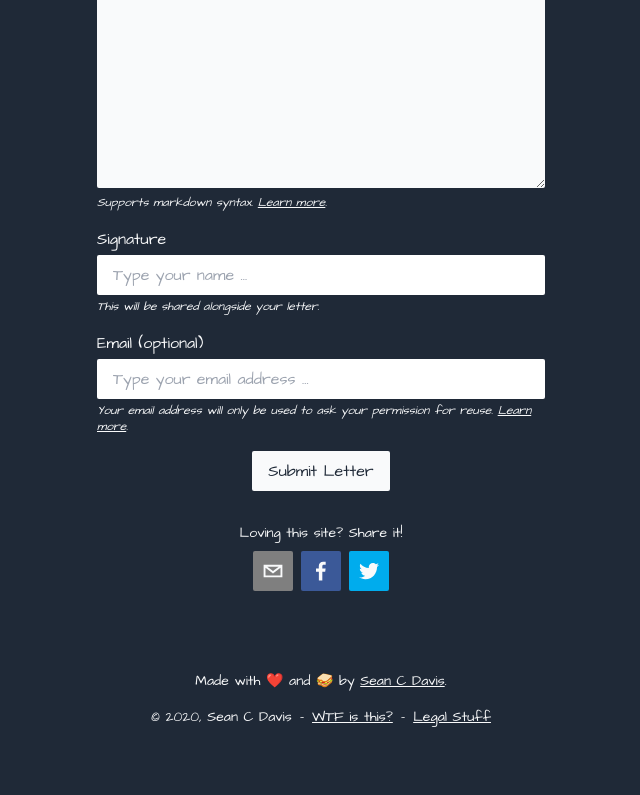
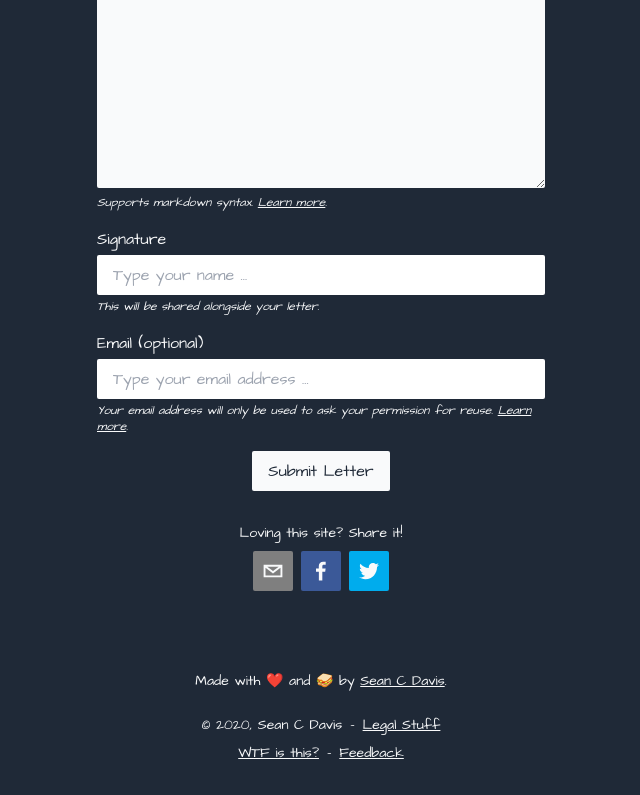
Before and after one commit to seancdavis/dear-2020, a Next.js app: page / in a window 1280 px wide. Shown: the part 389-1184 px from the top of the page, without its empty margins (319-959 px from the left). Built offline with nearby package versions, Linux system fonts and the light colour scheme; no server answers.

Commit message:
[Fixes #3, fixes #6] Add process for flagging letters and collecting feedback

```diff
--- a/components/layout.js
+++ b/components/layout.js
@@ -67,25 +67,32 @@ const Layout = ({ children, description, image, title }) => {
 
       <div className="py-8 px-4">
         <div className="max-w-md mx-auto text-center text-sm">
-          <p className="mb-4">
+          <p className="mb-6">
             Made with ❤️ and 🥪 by{" "}
             <a href="https://www.seancdavis.com/" target="_blank" className="underline">
               Sean C Davis
             </a>
             .
           </p>
-          <div className="sm:flex justify-center mt-10 sm:mt-0">
-            <p className="mx-2 mb-3">&copy; 2020, Sean C Davis</p>
-            <p className="hidden sm:block">-</p>
-            <p className="mx-2 mb-3">
+          <div className="sm:flex justify-center mt-10 sm:mt-0 mb-2">
+            <p className="mx-2 mb-2 sm:mb-0">&copy; 2020, Sean C Davis</p>
+            <p className="hidden sm:block mb-0">-</p>
+            <p className="mx-2 mb-2 sm:mb-0">
+              <a href="/terms" className="underline">
+                Legal Stuff
+              </a>
+            </p>
+          </div>
+          <div className="sm:flex justify-center">
+            <p className="mx-2 mb-2 sm:mb-0">
               <a href="/about" className="underline">
                 WTF is this?
               </a>
             </p>
-            <p className="hidden sm:block">-</p>
-            <p className="mx-2">
-              <a href="/terms" className="underline">
-                Legal Stuff
+            <p className="hidden sm:block mb-0">-</p>
+            <p className="mx-2 mb-0">
+              <a href="/feedback" className="underline">
+                Feedback
               </a>
             </p>
           </div>
--- /dev/null
+++ b/pages/feedback.js
@@ -0,0 +1,85 @@
+import Layout from "../components/layout"
+import { buildUrl } from "../config"
+
+const FeedbackPage = () => {
+  return (
+    <Layout title="Feedback" description="How to provide feedback, flag letters, and report bugs.">
+      <div className="max-w-lg mx-auto px-6 sm:px-0">
+        <h1 className="text-center">Feedback!</h1>
+        <div className="text-lg">
+          <p>
+            I made this site quickly as a teaching ground for{" "}
+            <a href="https://www.seancdavis.com/blog" target="_blank">
+              new blog content
+            </a>
+            . That's a fancy way for me to say <em>this site ain't perfect</em>. I need a little
+            help from you to make it more usable and enjoyable for others.
+          </p>
+
+          {/* --- FLAGS --- */}
+
+          <h2 id="flags" className="uppercase mt-8 mb-2 text-2xl text-center">
+            Flagging Letters
+          </h2>
+          <p>
+            Let's be honest, some people suck. They puts words together that are unnecessarily
+            hurtful or threatening. While this is meant to be an open platform for sharing thoughts,
+            it's more important that it be a safe place.
+          </p>
+          <p>
+            If you take issue with a particular letter, I would love to hear about it. Send me{" "}
+            <a href="http://twitter.com/messages/compose?recipient_id=23583938" target="_blank">
+              a message
+            </a>{" "}
+            or <a href="mailto:hello@seancdavis.com">email</a> with why you think the letter should
+            be removed. Please include some identifiable details with the letter — the content,
+            signature, or URL will do just fine.
+          </p>
+
+          {/* --- BUGS --- */}
+
+          <h2 id="bugs" className="uppercase mt-8 mb-2 text-2xl text-center">
+            Reporting Bugs
+          </h2>
+          <p>
+            No matter where the bug reports originate, they will end up as{" "}
+            <a href="https://github.com/seancdavis/dear-2020/issues" target="_blank">
+              issues in GitHub
+            </a>
+            , which is where the code for this project lives. (I like to work out in the open.)
+          </p>
+          <p>
+            If you are a GitHub user, it would be super duper awesome if you filed bugs directly on
+            GitHub.
+          </p>
+          <p>
+            You may also log reports by{" "}
+            <a href="http://twitter.com/messages/compose?recipient_id=23583938" target="_blank">
+              Sending me a message on Twitter
+            </a>
+            . Or, if you prefer email, <a href="mailto:hello@seancdavis.com">that's cool, too.</a>
+          </p>
+
+          {/* --- FEEDBACK --- */}
+
+          <h2 id="feedback" className="uppercase mt-8 mb-2 text-2xl text-center">
+            Providing Feedback
+          </h2>
+          <p>
+            Got ideas on how to make this thing better? Something really sucks and you want to tell
+            me about it? Great! I'd love to hear it.
+          </p>
+          <p>
+            Please send me{" "}
+            <a href="http://twitter.com/messages/compose?recipient_id=23583938" target="_blank">
+              a message
+            </a>{" "}
+            or <a href="mailto:hello@seancdavis.com">email</a> with the details.
+          </p>
+        </div>
+      </div>
+    </Layout>
+  )
+}
+
+export default FeedbackPage
--- a/pages/letters/[id].js
+++ b/pages/letters/[id].js
@@ -12,10 +12,14 @@ const LetterPage = ({ letter }) => {
       description={`Read a letter sent from ${letter.signature} to 2020. Then write your own letter!`}
     >
       <div className="max-w-md mx-auto px-6 sm:px-0">
-        <div className="p-4 bg-gray-200 text-gray-800 rounded-sm mb-6">
+        <div className="p-4 bg-gray-200 text-gray-800 rounded-sm mb-1">
           <div dangerouslySetInnerHTML={{ __html: letter.bodyHtml }} className="mb-4" />
           <p>- {letter.signature}</p>
         </div>
+
+        <a className="text-xs text-right block mb-6 italic" href="/feedback#flags">
+          Flag this letter
+        </a>
 
         <p className="text-sm text-center mb-2">Tell the world how much you love this letter!</p>
         <ShareButtons url={buildUrl(`/letters/${letter.id}`)} />
```
